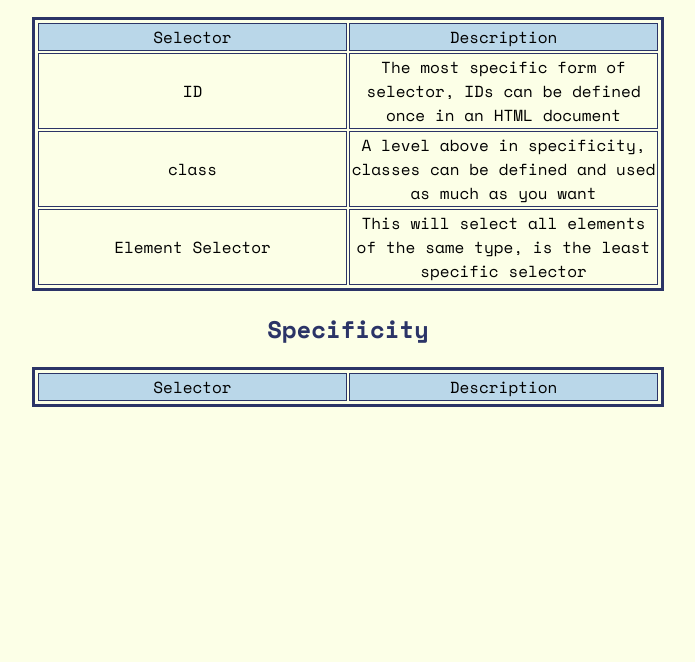
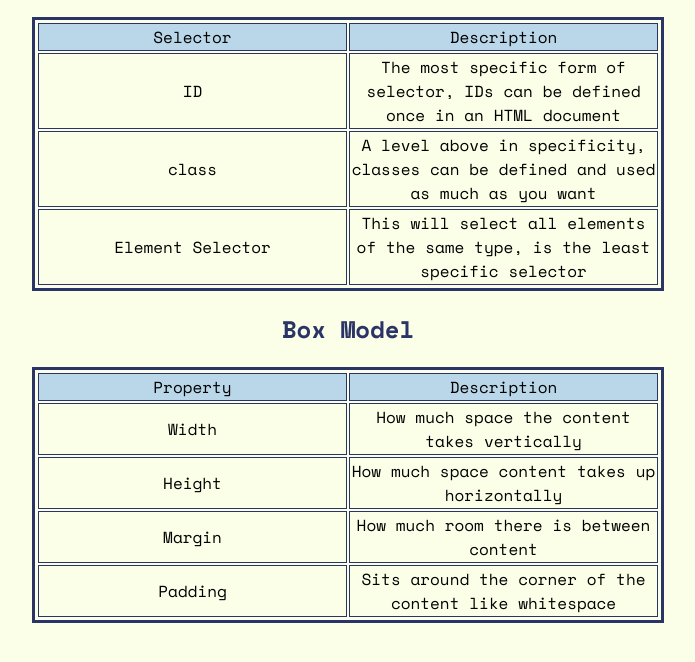
Before and after one commit to ForbiddenShadow/Webdev-cheatsheet, a plain HTML site: page index.html in a window 1280 px wide. Shown: the part 130-792 px from the top of the page, without its empty margins (292-987 px from the left). Drawn offline with nearby package versions, Linux system fonts and the light colour scheme.

Commit message:
Mic check

```diff
--- a/index.html
+++ b/index.html
@@ -4,7 +4,7 @@
     <meta charset="UTF-8">
     <meta http-equiv="X-UA-Compatible" content="IE=edge">
     <meta name="viewport" content="width=device-width, initial-scale=1.0">
-    <title>Common CSS Selectors and specificty</title>
+    <title>Common CSS Selectors and specificity</title>
     <link href="./css/styles.css" rel="stylesheet">
 </head>
 <body>
@@ -34,12 +34,31 @@
             </tbody>
         </thead>
     </table>
-<h2>Specificity</h2>
+<h2>Box Model</h2>
     <table>
         <thead>
-            <td>Selector</td>
+            <td>Property</td>
             <td>Description</td>
         </thead>
+        <tbody>
+            <tr>
+                <td>Width</td>
+                <td>How much space the content takes vertically</td>
+            </tr>
+            <tr>
+                <td>Height</td>
+                <td>How much space content takes up horizontally </td>
+            </tr>
+            <tr>
+                <td>Margin</td>
+                <td>How much room there is between content</td>
+            </tr>
+            <tr>
+                <td>Padding</td>
+                <td>Sits around the corner of the content like whitespace</td>
+            </tr>
+
+        </tbody>
     </table>
 </body>
 </html>
```
